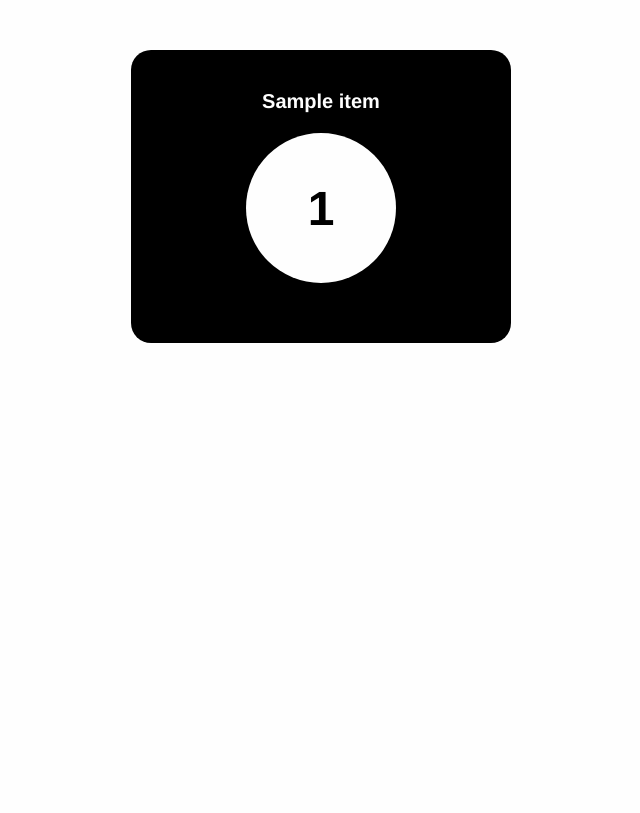
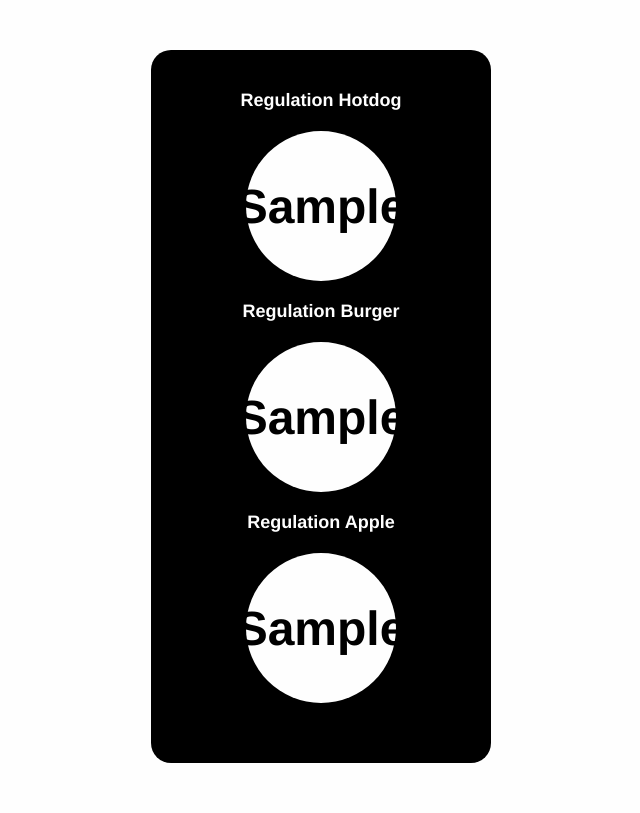
Before and after one commit to Reg-Montee/regulation-food-counter, a Flask app: template templates/index.html in a window 1280 px wide. Shown: the whole page, without its empty margins (319-959 px from the left). Before the commit the page ends 343 px from the top, so only its background shows below. Run offline with Flask 3, Linux system fonts and the light colour scheme; the template is opened without the code that fills it: most values are stand-ins (such as "Sample title", 1, 10 or a date in 2020).

Commit message:
Add files via upload

```diff
--- a/app.py
+++ b/app.py
@@ -5,13 +5,11 @@ from datetime import datetime, timedelta
 
 app = Flask(__name__)
 
-# Fitbit API credentials from environment variables
 ACCESS_TOKEN = os.getenv("FITBIT_ACCESS_TOKEN")
 CLIENT_ID = os.getenv("FITBIT_CLIENT_ID")
 CLIENT_SECRET = os.getenv("FITBIT_CLIENT_SECRET")
 REFRESH_TOKEN = os.getenv("FITBIT_REFRESH_TOKEN")
 
-# Food items to track
 FOOD_ITEMS = ["Regulation Hotdog", "Regulation Burger", "Regulation Apple"]
 food_counts = {item: 0 for item in FOOD_ITEMS}
 
@@ -58,9 +56,9 @@ def get_food_logs():
         if response.status_code == 200:
             logs = response.json().get("foods", [])
             for entry in logs:
-                name = entry.get("loggedFood", {}).get("name", "")
+                name = entry.get("loggedFood", {}).get("name", "").lower()
                 for item in FOOD_ITEMS:
-                    if item.lower() in name.lower():
+                    if item.lower() in name:
                         food_counts[item] += 1
 
         current_date += timedelta(days=1)
--- a/templates/index.html
+++ b/templates/index.html
@@ -6,7 +6,7 @@
     <style>
         body {
             background-color: #FEFEFE;
-            font-family: "Helvetica", sans-serif;
+            font-family: 'Helvetica', sans-serif;
             font-weight: bold;
             margin: 0;
             padding: 0;
@@ -14,7 +14,7 @@
         .container {
             background-color: #000000;
             border-radius: 20px;
-            padding: 40px;
+            padding: 40px 20px;
             width: 300px;
             margin: 50px auto;
             text-align: center;
@@ -33,17 +33,19 @@
         }
         .title {
             color: #FEFEFE;
+            font-size: 18px;
             margin-bottom: 10px;
-            font-size: 20px;
         }
     </style>
 </head>
 <body>
     <div class="container">
-        {% for item, count in counters.items() %}
-            <div class="title">{{ item }}</div>
-            <div class="counter">{{ count }}</div>
-        {% endfor %}
+        <div class="title">Regulation Hotdog</div>
+        <div class="counter">{{ counters['Regulation Hotdog'] }}</div>
+        <div class="title">Regulation Burger</div>
+        <div class="counter">{{ counters['Regulation Burger'] }}</div>
+        <div class="title">Regulation Apple</div>
+        <div class="counter">{{ counters['Regulation Apple'] }}</div>
     </div>
 </body>
 </html>
```
